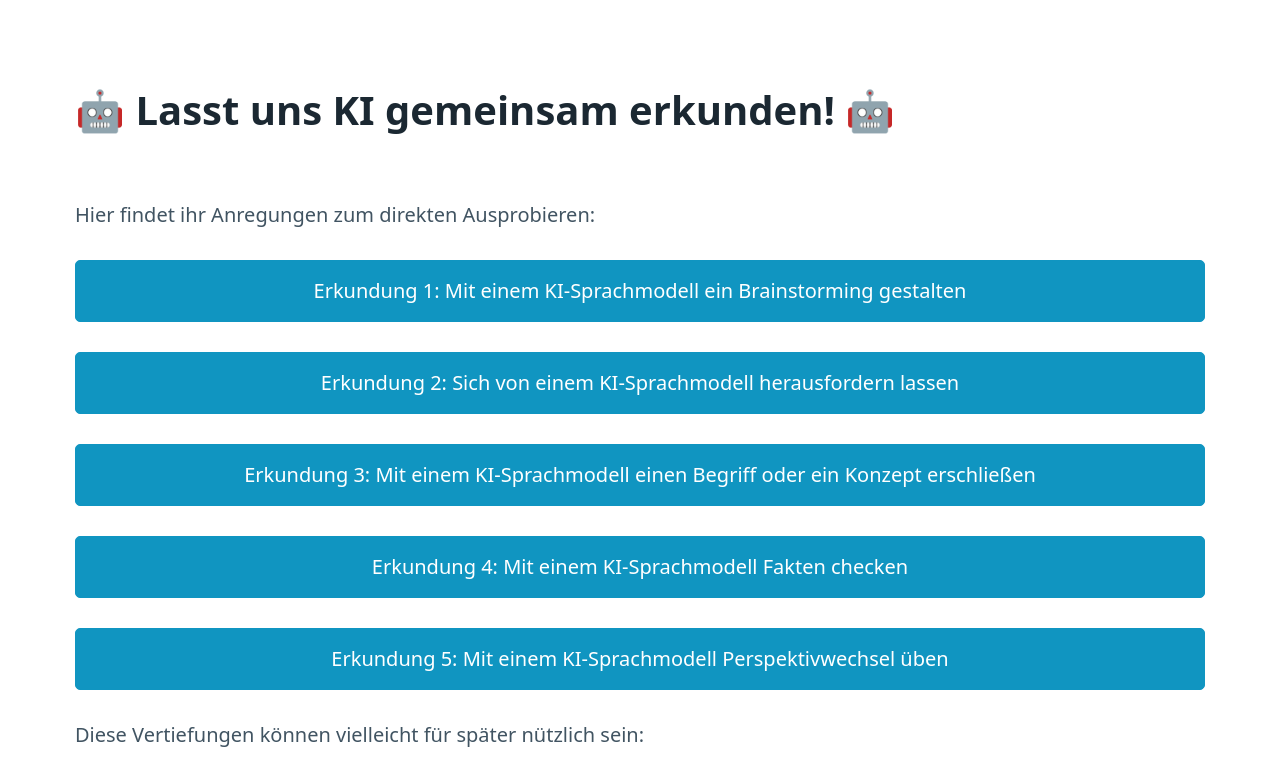
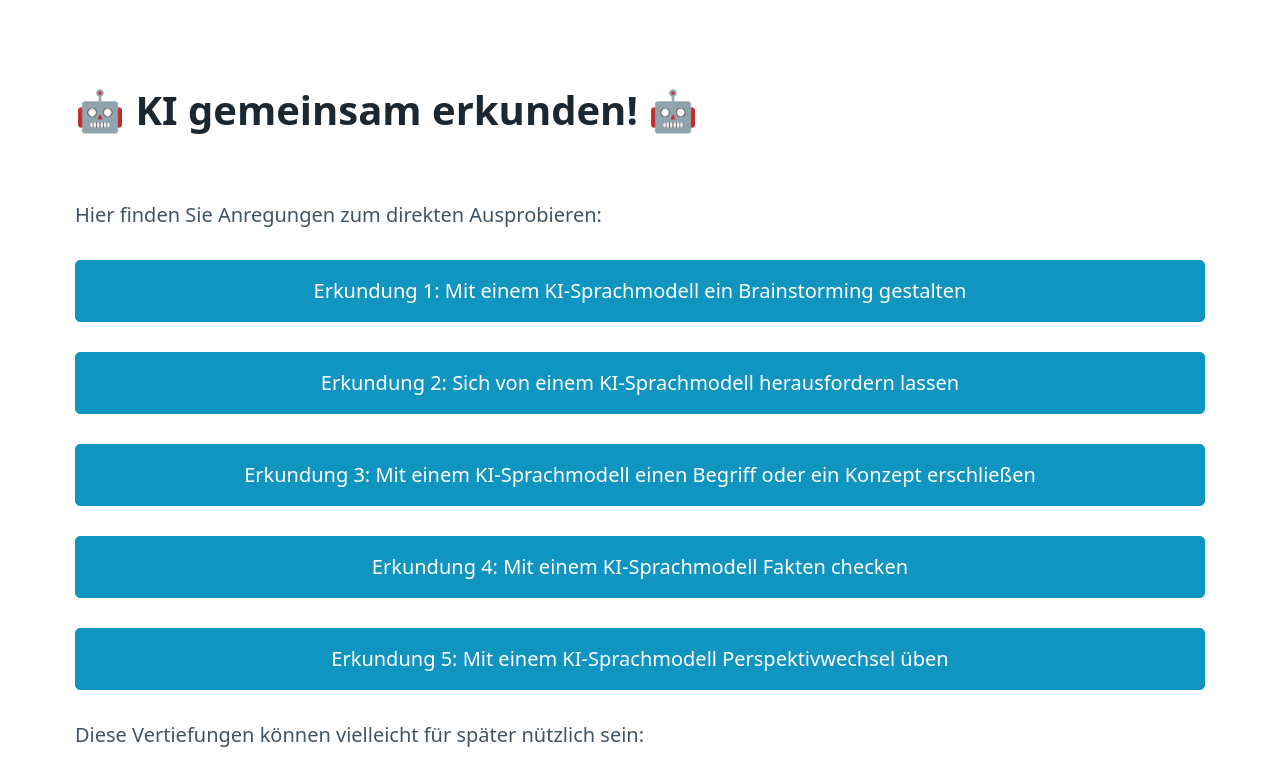
Before and after one commit to eBildungslabor/ki-andernach, a plain HTML site: page index.html in a window 1280 px wide. Shown: the top 777 px of the page. Drawn offline with Linux system fonts and the light colour scheme.

Commit message:
Update index.html

```diff
--- a/index.html
+++ b/index.html
@@ -11,8 +11,8 @@
 
 
     <main class="container">
-<h1>🤖 Lasst uns KI gemeinsam erkunden! 🤖</h1>
-        <p>Hier findet ihr Anregungen zum direkten Ausprobieren:</p>
+<h1>🤖 KI gemeinsam erkunden! 🤖</h1>
+        <p>Hier finden Sie Anregungen zum direkten Ausprobieren:</p>
 
            <p><a href="e1.html"><button>Erkundung 1: Mit einem KI-Sprachmodell ein Brainstorming gestalten</button></a></p>
            <p><a href="e2.html"><button>Erkundung 2: Sich von einem KI-Sprachmodell herausfordern lassen</button></a></p>
```
